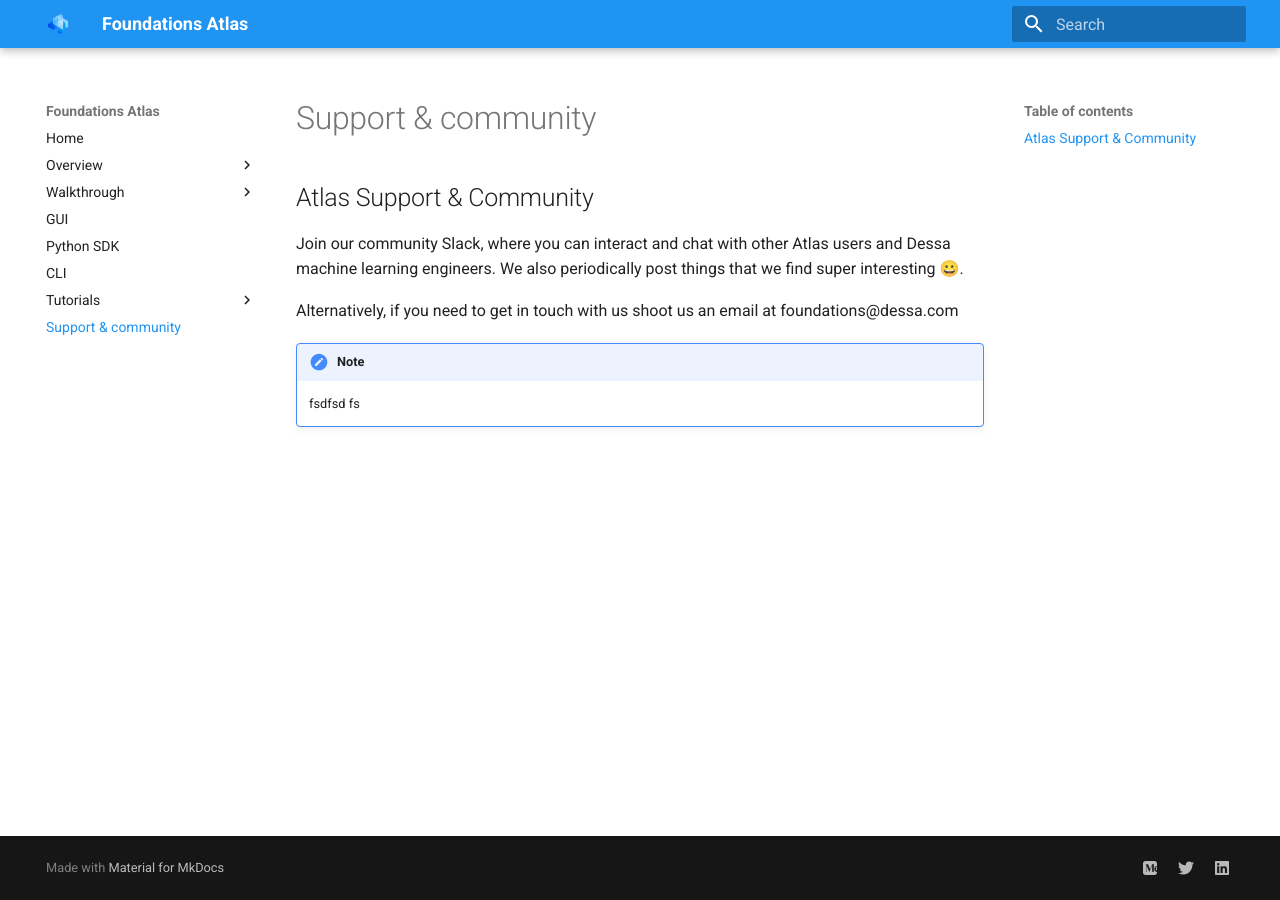
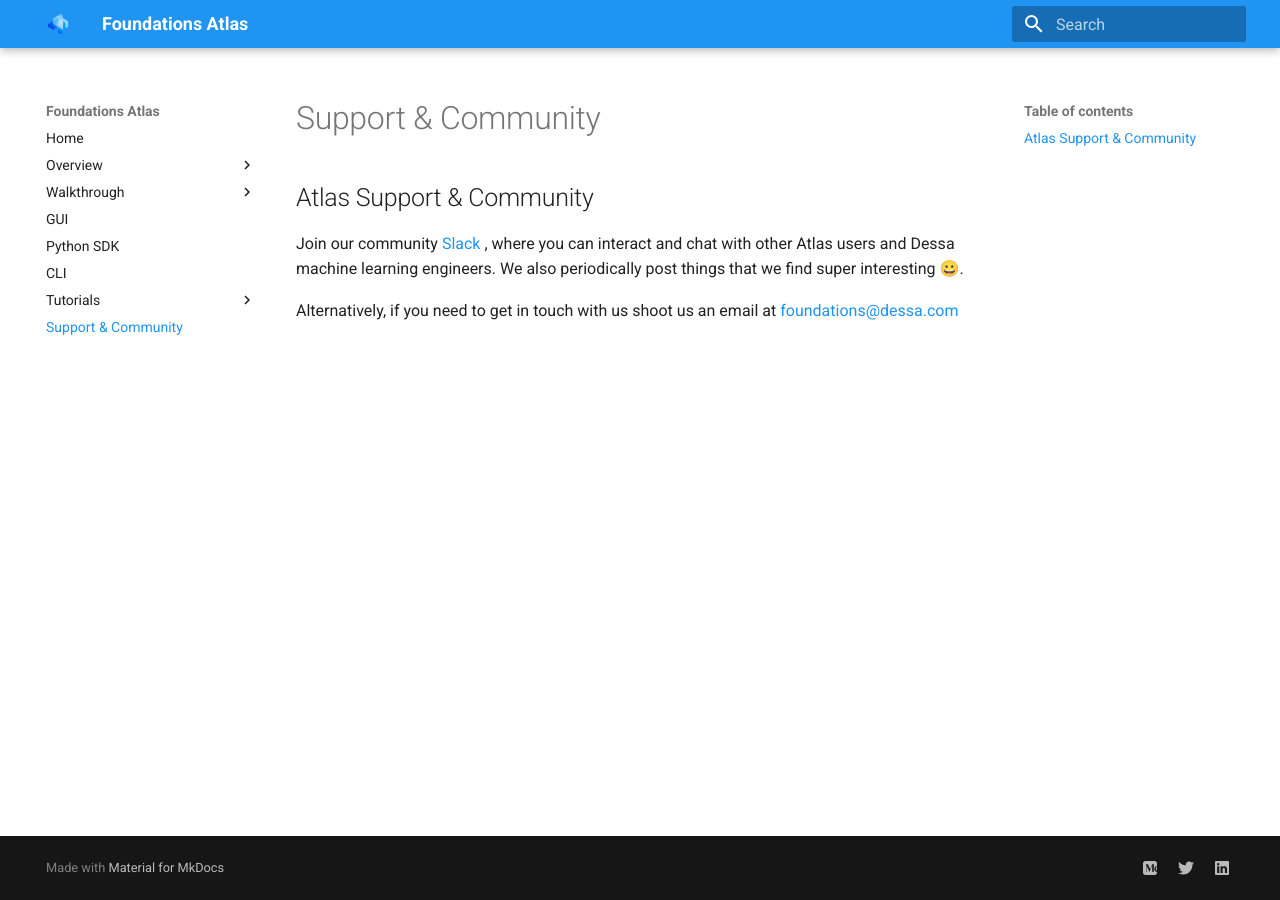
Before and after one commit to DeepLearnI/atlas-ce-docs, an MkDocs documentation site: the page built from docs/api_docs/sources/support.md, in a window 1280 px wide. Built offline with MkDocs 1.6.1 and Material for MkDocs 9.7.7, drawn with Linux system fonts in a browser that asks for light colours.

```diff
--- a/docs/api_docs/sources/support.md
+++ b/docs/api_docs/sources/support.md
@@ -1,9 +1,7 @@
 ## Atlas Support & Community
 
-Join our community Slack, where you can interact and chat with other Atlas users and Dessa machine learning engineers.
+Join our community [Slack](https://join.slack.com/t/dessa-community/shared_invite/enQtNzY5ODkxOTc3OTkwLTk4MTg5NmNkOTQ5OWVjNjk2YzY0OWJlNDkwNDlhY2NmNTQzNmRmYjkxNzc2N2JiOTYxZGVkMmFiMjRhYThiYzM)
+, where you can interact and chat with other Atlas users and Dessa machine learning engineers.
 We also periodically post things that we find super interesting 😀.
 
-Alternatively, if you need to get in touch with us shoot us an email at foundations@dessa.com
-
-!!! Note
-    fsdfsd fs
+Alternatively, if you need to get in touch with us shoot us an email at [foundations@dessa.com](mailto:foundations@dessa.com)
--- a/mkdocs.yml
+++ b/mkdocs.yml
@@ -42,4 +42,4 @@ nav:
       - CIFAR Tutorial:  tutorials/cifar_tutorial.md
       - Auction Price Regression Tutorial: tutorials/auction_price_regression_tutorial.md
       - Nvidia RAPIDS Tutorial:  tutorials/rapids_tutorial.md
-  - Support & community: support.md
+  - Support & Community: support.md
```
Also changed, not shown: docs/api_docs/sources/index.md (+6 -1 lines), theme/assets/images/atlas_trimmed.png (added), theme/assets/images/code_foundations.png (added), theme/assets/images/foundations_code.png (added).
